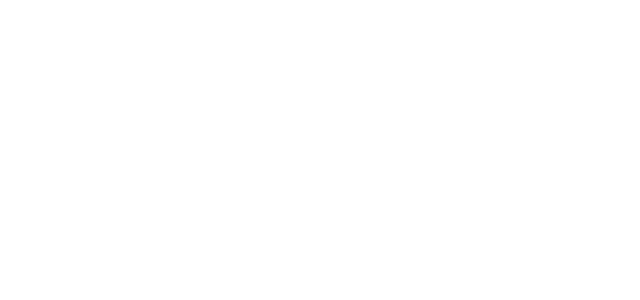
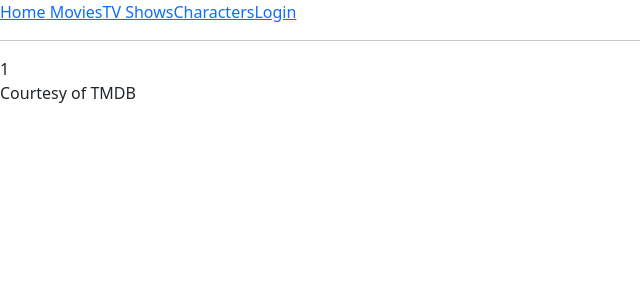
Before and after one commit to seanjan10/CharacterRater, a React (Create React App) app in the folder client/: page /tv/1 in a window 1280 px wide. Shown: the top 300 px of the page, without its empty margins (0-640 px from the left). Built offline with nearby package versions, Linux system fonts and the light colour scheme; no server answers.

Commit message:
add detailview pages for each id, restruture fetch into new file

```diff
--- a/client/src/App.js
+++ b/client/src/App.js
@@ -2,13 +2,18 @@
 import Layout from './components/Layout'
 import Public from './components/Public'
 import Login from './components/Login'
+import MediaPage from './components/MediaPage'
+
+
 function App() {
+
   return (
     <Routes>
       <Route path="/" element={<Layout />}>
         <Route index element={<Public />} />
         <Route path="login" element={<Login />} />
-
+        <Route path="tv/:id" element={<MediaPage media="tv"/>} />
+        <Route path="movie/:id" element={<MediaPage media="movie"/>} />
       </Route>
     </Routes>
   )
--- a/client/src/components/Footer.js
+++ b/client/src/components/Footer.js
@@ -1,7 +1,7 @@
 
 const Footer = () => {
   return (
-    <div>Footer</div>
+    <div>Courtesy of TMDB</div>
   )
 }
 
--- a/client/src/components/Layout.js
+++ b/client/src/components/Layout.js
@@ -1,12 +1,13 @@
 import { Link, Outlet } from 'react-router-dom'
 import Navbar from './Navbar'
+import Footer from './Footer'
 
 const Layout = () => {
 
     const content = (<div>
         <Navbar />
         <Outlet />
-        <h2>This will be the footer</h2>
+        <Footer />
         </div>
     )
 
--- /dev/null
+++ b/client/src/components/MediaPage.js
@@ -0,0 +1,25 @@
+import {useEffect, useState} from 'react'
+import { useParams } from 'react-router-dom'
+import fetchJSON from './fetchJSON';
+
+const MediaPage = ({media}) => {
+
+    const [content, setContent] = useState("");
+    const { id } = useParams();
+
+
+    useEffect(() => {
+        const mediaAPIString =`https://api.themoviedb.org/3/${media}/${id}?api_key=${process.env.REACT_APP_TMDB_API_KEY}`
+        const getMedia = async () => {
+            const mediaData = fetchJSON(mediaAPIString);
+            setContent(mediaData);
+        }
+        getMedia();
+    }, [])
+
+    return (
+        <div>{id}</div>
+    )
+}
+
+export default MediaPage
--- a/client/src/components/Public.js
+++ b/client/src/components/Public.js
@@ -4,8 +4,6 @@
 //main page
 const Public = () => {
   return ( <>
-    <div>Public</div>
-    <Link to="/login">Redirect to Login</Link>
     <VideoSelection media={"movie"} time={"week"}/>
     <VideoSelection media={"tv"} time={"week"}/>
     </>
--- a/client/src/components/VideoSelection.js
+++ b/client/src/components/VideoSelection.js
@@ -1,19 +1,16 @@
 import {useState, useEffect } from "react"
 import VideoCard from "./VideoCard";
+import fetchJSON from "./fetchJSON";
 //receives two props, type of video (tv, movie) and number to fetch??, time frame? (only day or week)
 const VideoSelection = (props) => {
 
     const [trending, setTrending] = useState([]);
 
-    //const trendingAPIString = `https://api.themoviedb.org/3/trending/${props.media}/${props.time}?api_key=${process.env.REACT_APP_TMDB_API_KEY}`
-
-
-
     useEffect(() => {
         const trendingAPIString = `https://api.themoviedb.org/3/trending/${props.media}/${props.time}?api_key=${process.env.REACT_APP_TMDB_API_KEY}`
 
         const getTrending = async () => {
-            const trendingFromServer = await fetchTrending(trendingAPIString);
+            const trendingFromServer = await fetchJSON(trendingAPIString);
             setTrending(trendingFromServer);
         };
 
@@ -21,23 +18,12 @@
     }, [])
 
 
-    // async function getText(file) {
-    //     let myObject = await fetch(file);
-    //     let myText = await myObject.json();
-    //     console.log(myText.total_results)
+    // const fetchTrending = async (str) => {
+    //     const res = await fetch(str);
+    //     const data = await res.json();
+    //     //console.log(data.total_pages);
+    //     return data;
     // }
-
-    const fetchTrending = async (str) => {
-        const res = await fetch(str);
-        const data = await res.json();
-        //console.log(data.total_pages);
-        return data;
-    }
-
-
-    //fetchTrending(trendingAPIString);
-
-
 
 
   return (
@@ -56,10 +42,3 @@
 }
 
 export default VideoSelection
-
-/* {/* {JSON.stringify(trending.results)} } */
-/*
- {trending.total_pages} <br />
-            {trending.total_results} <br />
-            {trending.results &&
-            trending.results.map( (item,i) =>  <div key={i}>{item.title}</div>)}  */
--- /dev/null
+++ b/client/src/components/fetchJSON.js
@@ -0,0 +1,10 @@
+
+
+const fetchJSON = async (str) => {
+    const res = await fetch(str);
+    const data = await res.json();
+    //console.log(data.total_pages);
+    return data;
+}
+
+export default fetchJSON
```
Also changed, not shown: client/src/components/CharacterDisplay.js (added).
